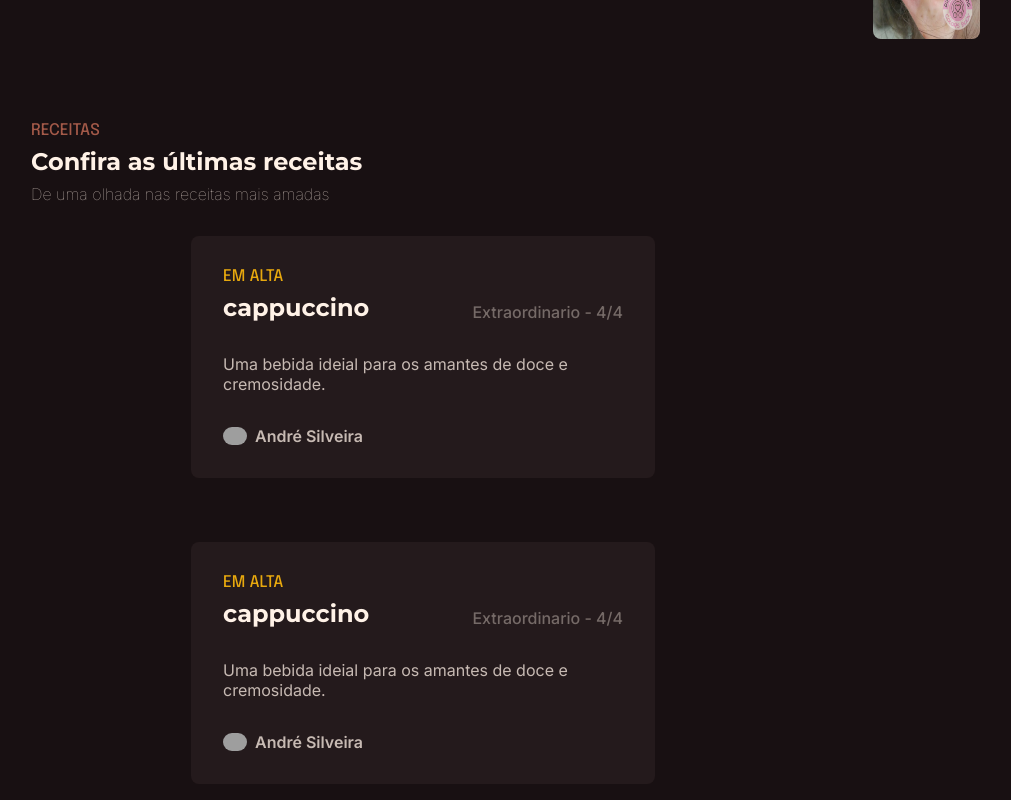
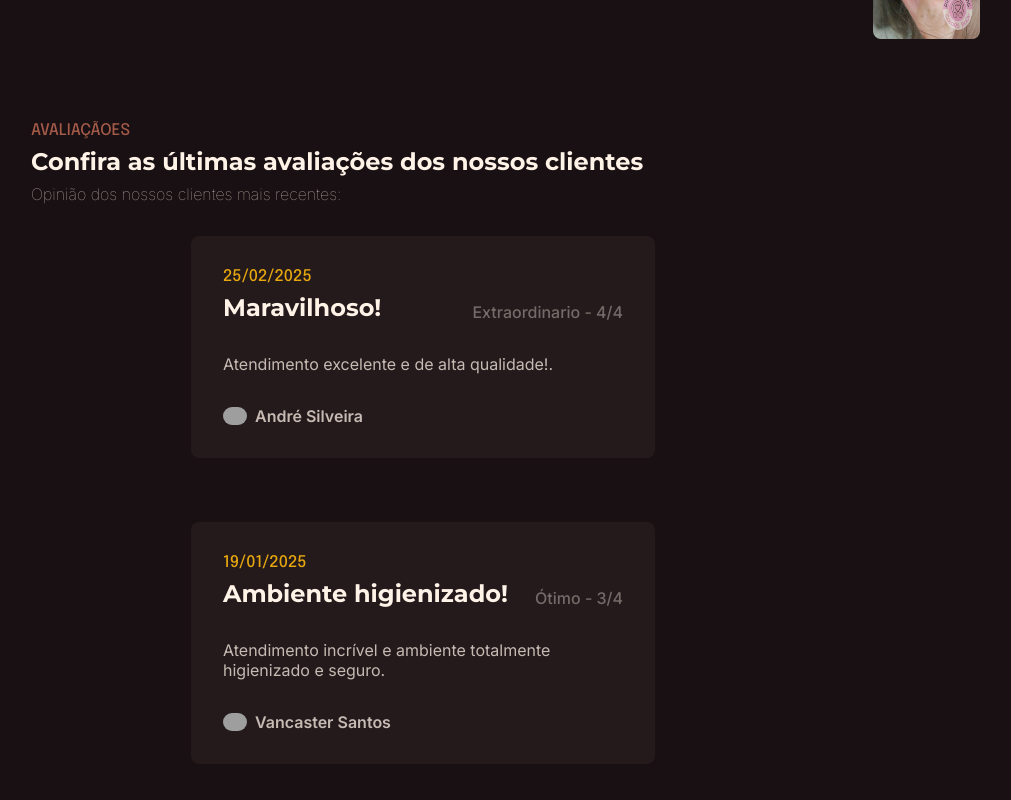
Before and after one commit to AndrehSilveira/pinkpiercingbr, a React (Vite) app: page / in a window 1280 px wide. Shown: the part 500-1300 px from the top of the page, without its empty margins (81-1092 px from the left). Built offline with nearby package versions, Linux system fonts and the light colour scheme; grey boxes are pictures that could not be loaded.

Commit message:
Melhorias simples

```diff
--- a/src/components/Main.jsx
+++ b/src/components/Main.jsx
@@ -51,23 +51,23 @@ export function Main() {
             {/*  PARTE DE BAIXO DA PÁGINA */}
             <section class="clientes">
                 <header class="clientes-header">
-                    <span class="destaque marrom">receitas</span>
-                    <h2 class="clientes-title">Confira as últimas receitas</h2>
-                    <p class="clientes-subtitle">De uma olhada nas receitas mais amadas</p>
+                    <span class="destaque marrom">avaliaçãoes</span>
+                    <h2 class="clientes-title">Confira as últimas avaliações dos nossos clientes</h2>
+                    <p class="clientes-subtitle">Opinião dos nossos clientes mais recentes:</p>
                 </header>
 
                 <div class="clientes-card-container">
                     <div class="clientes-card">
                         <header class="clientes-card-header">
                             <div class="clientes-card-header-details">
-                                <span class="destaque amarelo">em alta</span>
-                                <h3 class="clientes-title">cappuccino</h3>
+                                <span class="destaque amarelo">25/02/2025</span>
+                                <h3 class="clientes-title">Maravilhoso!</h3>
                             </div>
 
                             <p class="clientes-grade">Extraordinario - 4/4</p>
 
                         </header>
-                        <p class="client-description">Uma bebida ideial para os amantes de doce e cremosidade.</p>
+                        <p class="client-description">Atendimento excelente e de alta qualidade!.</p>
                         <div class="client-person">
                             <img src='https://avatars.githubusercontent.com/u/27991210?v=4' />
                             <span class="client-name">André Silveira</span>
@@ -77,17 +77,17 @@ export function Main() {
                     <div class="clientes-card">
                         <header class="clientes-card-header">
                             <div class="clientes-card-header-details">
-                                <span class="destaque amarelo">em alta</span>
-                                <h3 class="clientes-title">cappuccino</h3>
+                                <span class="destaque amarelo">19/01/2025</span>
+                                <h3 class="clientes-title">Ambiente higienizado!</h3>
                             </div>
 
-                            <p class="clientes-grade">Extraordinario - 4/4</p>
+                            <p class="clientes-grade">Ótimo - 3/4</p>
 
                         </header>
-                        <p class="client-description">Uma bebida ideial para os amantes de doce e cremosidade.</p>
+                        <p class="client-description">Atendimento incrível e ambiente totalmente higienizado e seguro.</p>
                         <div class="client-person">
                             <img src='https://avatars.githubusercontent.com/u/27991210?v=4' />
-                            <span class="client-name">André Silveira</span>
+                            <span class="client-name">Vancaster Santos</span>
                         </div>
                     </div>
 
```
